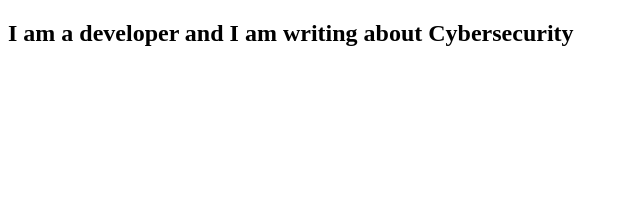
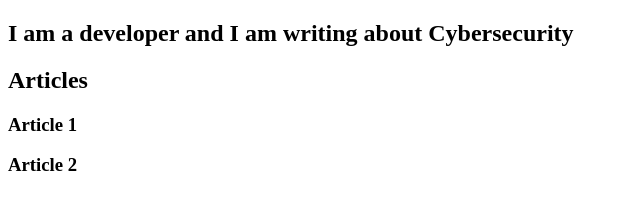
Before and after one commit to cnavotka/blog, a plain HTML site: page index.html in a window 1280 px wide. Shown: the whole page, without its empty margins (0-640 px from the left). Drawn offline with Linux system fonts and the light colour scheme.

Commit message:
Add h2 and h3 to index.html file

```diff
--- a/index.html
+++ b/index.html
@@ -13,6 +13,9 @@
 <body>
     <section>
         <h1><strong>I am a developer and I am writing about Cybersecurity</strong></h1>
+        <h2>Articles</h2>
+        <h3>Article 1</h3>
+        <h3>Article 2</h3>
     </section>
 
 </body>
```
